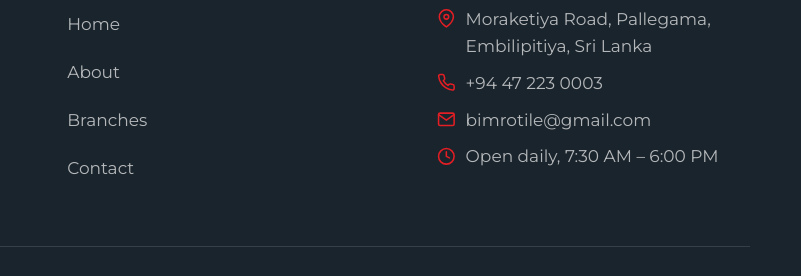
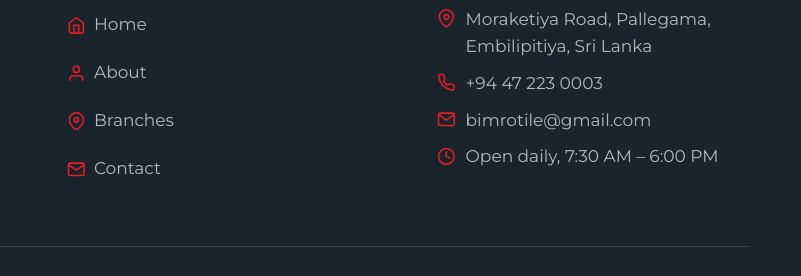
Before and after one commit to warehouseembilipitiya-stack/Bimro-Tile-Website-New, a plain HTML site: page about.html in a window 1280 px wide. Shown: the part 3412-3688 px from the top of the page, 479-1280 px from the left. Drawn offline with Linux system fonts and the light colour scheme.

Commit message:
Fix Instagram link and sync footer Quick Links icons across all pages
Corrected the Instagram URL from /bimrotile to /bimro.tile/ across all four pages (index, about, contact, branches) — both in the mobile and desktop footer sections.

Also updated the Quick Links section in the footers of about.html, contact.html, and branches.html to match index.html — each nav link now includes its matching SVG icon (home, person, map pin, envelope) for a consistent look site-wide.

```diff
--- a/about.html
+++ b/about.html
@@ -152,7 +152,7 @@
           <a href="https://www.facebook.com/bimrotile" target="_blank" rel="noopener" aria-label="Bimro Tile on Facebook">
             <svg class="icon" viewBox="0 0 24 24" fill="currentColor" aria-hidden="true"><path d="M22 12a10 10 0 1 0-11.56 9.88v-6.99H7.9V12h2.54V9.8c0-2.5 1.49-3.89 3.78-3.89 1.1 0 2.24.2 2.24.2v2.46h-1.26c-1.24 0-1.63.77-1.63 1.56V12h2.78l-.44 2.89h-2.34v6.99A10 10 0 0 0 22 12z"/></svg>
           </a>
-          <a href="https://www.instagram.com/bimrotile" target="_blank" rel="noopener" aria-label="Bimro Tile on Instagram">
+          <a href="https://www.instagram.com/bimro.tile/" target="_blank" rel="noopener" aria-label="Bimro Tile on Instagram">
             <svg class="icon" viewBox="0 0 24 24" fill="currentColor" aria-hidden="true"><path d="M12 2.163c3.204 0 3.584.012 4.85.07 3.252.148 4.771 1.691 4.919 4.919.058 1.265.069 1.645.069 4.849 0 3.205-.012 3.584-.069 4.849-.149 3.225-1.664 4.771-4.919 4.919-1.266.058-1.644.07-4.85.07-3.204 0-3.584-.012-4.849-.07-3.26-.149-4.771-1.699-4.919-4.92-.058-1.265-.07-1.644-.07-4.849 0-3.204.013-3.583.07-4.849.149-3.227 1.664-4.771 4.919-4.919 1.266-.057 1.645-.069 4.849-.069zM12 0C8.741 0 8.333.014 7.053.072 2.695.272.273 2.69.073 7.052.014 8.333 0 8.741 0 12c0 3.259.014 3.668.072 4.948.2 4.358 2.618 6.78 6.98 6.98C8.333 23.986 8.741 24 12 24c3.259 0 3.668-.014 4.948-.072 4.354-.2 6.782-2.618 6.979-6.98.059-1.28.073-1.689.073-4.948 0-3.259-.014-3.667-.072-4.947-.196-4.354-2.617-6.78-6.979-6.98C15.668.014 15.259 0 12 0zm0 5.838a6.162 6.162 0 1 0 0 12.324 6.162 6.162 0 0 0 0-12.324zM12 16a4 4 0 1 1 0-8 4 4 0 0 1 0 8zm6.406-11.845a1.44 1.44 0 1 0 0 2.881 1.44 1.44 0 0 0 0-2.881z"/></svg>
           </a>
           <a href="https://maps.app.goo.gl/Rsxf3moLkCSfH7wA9" target="_blank" rel="noopener" aria-label="Find Bimro Tile on Google Maps">
@@ -199,7 +199,7 @@
             <a href="https://www.facebook.com/bimrotile" target="_blank" rel="noopener" aria-label="Bimro Tile on Facebook">
               <svg class="icon" viewBox="0 0 24 24" fill="currentColor" aria-hidden="true"><path d="M22 12a10 10 0 1 0-11.56 9.88v-6.99H7.9V12h2.54V9.8c0-2.5 1.49-3.89 3.78-3.89 1.1 0 2.24.2 2.24.2v2.46h-1.26c-1.24 0-1.63.77-1.63 1.56V12h2.78l-.44 2.89h-2.34v6.99A10 10 0 0 0 22 12z"/></svg>
             </a>
-            <a href="https://www.instagram.com/bimrotile" target="_blank" rel="noopener" aria-label="Bimro Tile on Instagram">
+            <a href="https://www.instagram.com/bimro.tile/" target="_blank" rel="noopener" aria-label="Bimro Tile on Instagram">
               <svg class="icon" viewBox="0 0 24 24" fill="currentColor" aria-hidden="true"><path d="M12 2.163c3.204 0 3.584.012 4.85.07 3.252.148 4.771 1.691 4.919 4.919.058 1.265.069 1.645.069 4.849 0 3.205-.012 3.584-.069 4.849-.149 3.225-1.664 4.771-4.919 4.919-1.266.058-1.644.07-4.85.07-3.204 0-3.584-.012-4.849-.07-3.26-.149-4.771-1.699-4.919-4.92-.058-1.265-.07-1.644-.07-4.849 0-3.204.013-3.583.07-4.849.149-3.227 1.664-4.771 4.919-4.919 1.266-.057 1.645-.069 4.849-.069zM12 0C8.741 0 8.333.014 7.053.072 2.695.272.273 2.69.073 7.052.014 8.333 0 8.741 0 12c0 3.259.014 3.668.072 4.948.2 4.358 2.618 6.78 6.98 6.98C8.333 23.986 8.741 24 12 24c3.259 0 3.668-.014 4.948-.072 4.354-.2 6.782-2.618 6.979-6.98.059-1.28.073-1.689.073-4.948 0-3.259-.014-3.667-.072-4.947-.196-4.354-2.617-6.78-6.979-6.98C15.668.014 15.259 0 12 0zm0 5.838a6.162 6.162 0 1 0 0 12.324 6.162 6.162 0 0 0 0-12.324zM12 16a4 4 0 1 1 0-8 4 4 0 0 1 0 8zm6.406-11.845a1.44 1.44 0 1 0 0 2.881 1.44 1.44 0 0 0 0-2.881z"/></svg>
             </a>
             <a href="https://maps.app.goo.gl/Rsxf3moLkCSfH7wA9" target="_blank" rel="noopener" aria-label="Find Bimro Tile on Google Maps">
@@ -211,10 +211,30 @@
         <div>
           <h3 class="footer-heading">Quick Links</h3>
           <ul class="footer-links">
-            <li><a href="index.html">Home</a></li>
-            <li><a href="about.html">About</a></li>
-            <li><a href="branches.html">Branches</a></li>
-            <li><a href="contact.html">Contact</a></li>
+            <li>
+              <a href="index.html">
+                <svg class="icon" viewBox="0 0 24 24" fill="none" stroke="currentColor" stroke-width="2" stroke-linecap="round" stroke-linejoin="round" aria-hidden="true"><path d="M3 9l9-7 9 7v11a2 2 0 0 1-2 2H5a2 2 0 0 1-2-2z"/><polyline points="9 22 9 12 15 12 15 22"/></svg>
+                Home
+              </a>
+            </li>
+            <li>
+              <a href="about.html">
+                <svg class="icon" viewBox="0 0 24 24" fill="none" stroke="currentColor" stroke-width="2" stroke-linecap="round" stroke-linejoin="round" aria-hidden="true"><path d="M20 21v-2a4 4 0 0 0-4-4H8a4 4 0 0 0-4 4v2"/><circle cx="12" cy="7" r="4"/></svg>
+                About
+              </a>
+            </li>
+            <li>
+              <a href="branches.html">
+                <svg class="icon" viewBox="0 0 24 24" fill="none" stroke="currentColor" stroke-width="2" stroke-linecap="round" stroke-linejoin="round" aria-hidden="true"><path d="M21 10c0 7-9 13-9 13s-9-6-9-13a9 9 0 1 1 18 0z"/><circle cx="12" cy="10" r="3"/></svg>
+                Branches
+              </a>
+            </li>
+            <li>
+              <a href="contact.html">
+                <svg class="icon" viewBox="0 0 24 24" fill="none" stroke="currentColor" stroke-width="2" stroke-linecap="round" stroke-linejoin="round" aria-hidden="true"><path d="M22 6 12 13 2 6"/><rect x="2" y="4" width="20" height="16" rx="2"/></svg>
+                Contact
+              </a>
+            </li>
           </ul>
         </div>
 
```
Also changed, not shown: branches.html (+26 -6 lines), contact.html (+26 -6 lines), index.html (+2 -2 lines).
